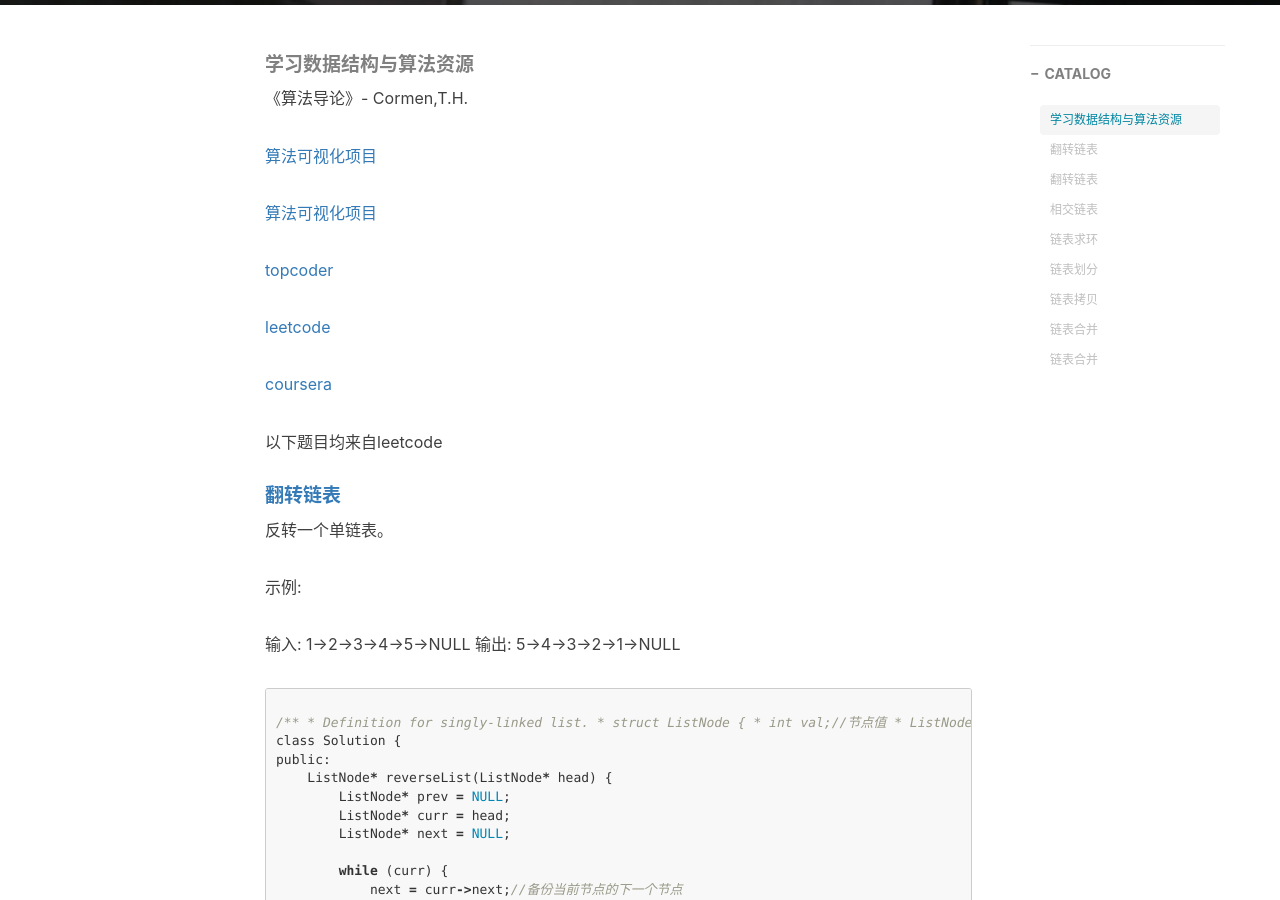
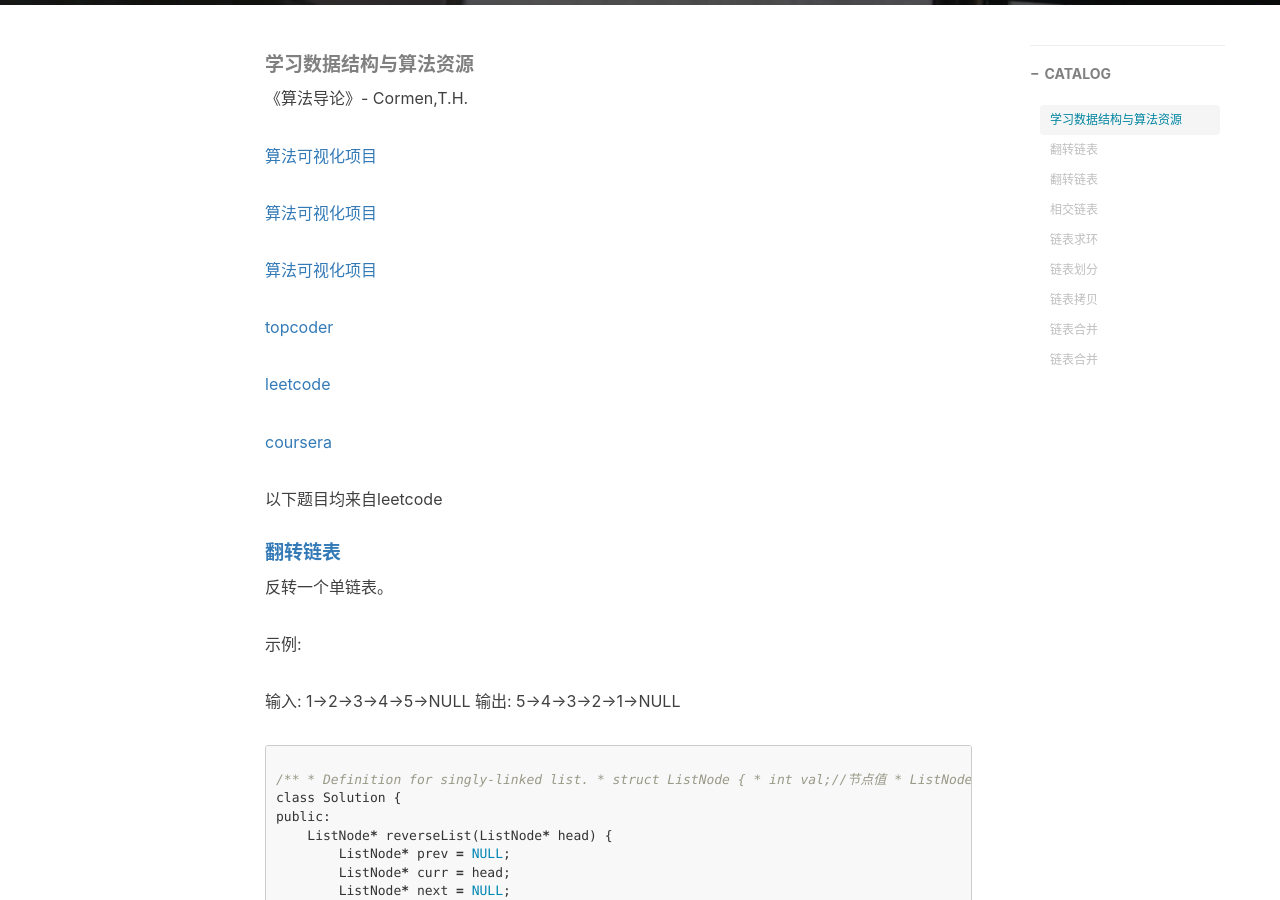
Before and after one commit to chenanbao/chenanbao.github.io, a Jekyll site: the page built from _posts/2019-09-15-数据结构与算法-链表.md, in a window 1280 px wide and 900 px high, scrolled down 518 px. Built offline with Jekyll 4.4.1, drawn with Linux system fonts in a browser that asks for light colours; nearby versions of some CDN libraries; comment, search, counter and statistics services are not loaded.

Commit message:
Update 2019-09-15-数据结构与算法-链表.md

```diff
--- a/_posts/2019-09-15-数据结构与算法-链表.md
+++ b/_posts/2019-09-15-数据结构与算法-链表.md
@@ -17,6 +17,8 @@
 [算法可视化项目](https://algorithm-visualizer.org/brute-force/binary-tree-traversal)
 
 [算法可视化项目](https://visualgo.net/en)
+
+[算法可视化项目](https://www.cs.usfca.edu/~galles/visualization/Algorithms.html)
 
 [topcoder](https://www.topcoder.com/)
 
```
